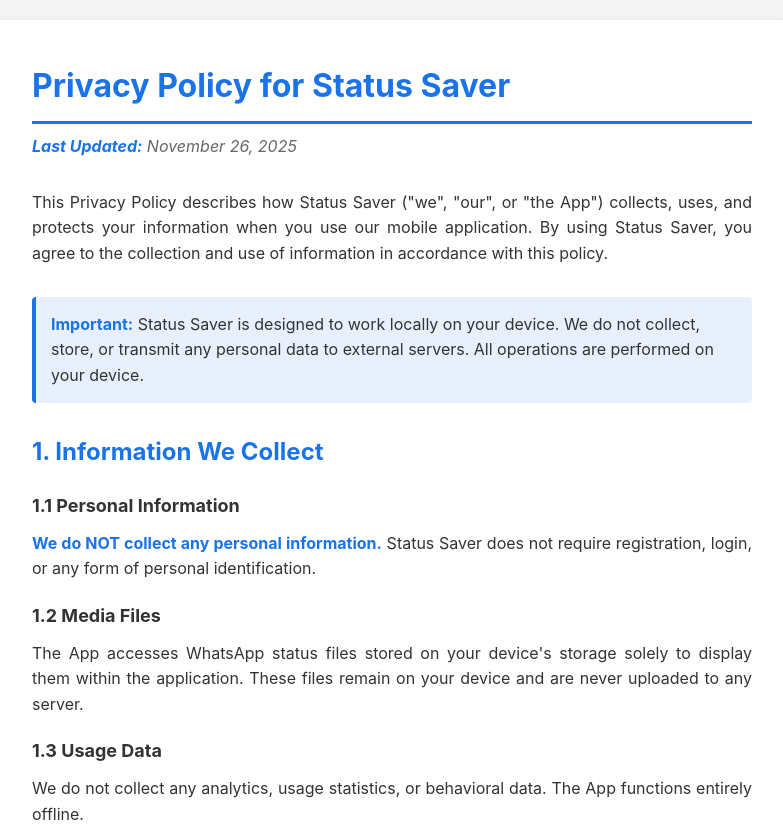
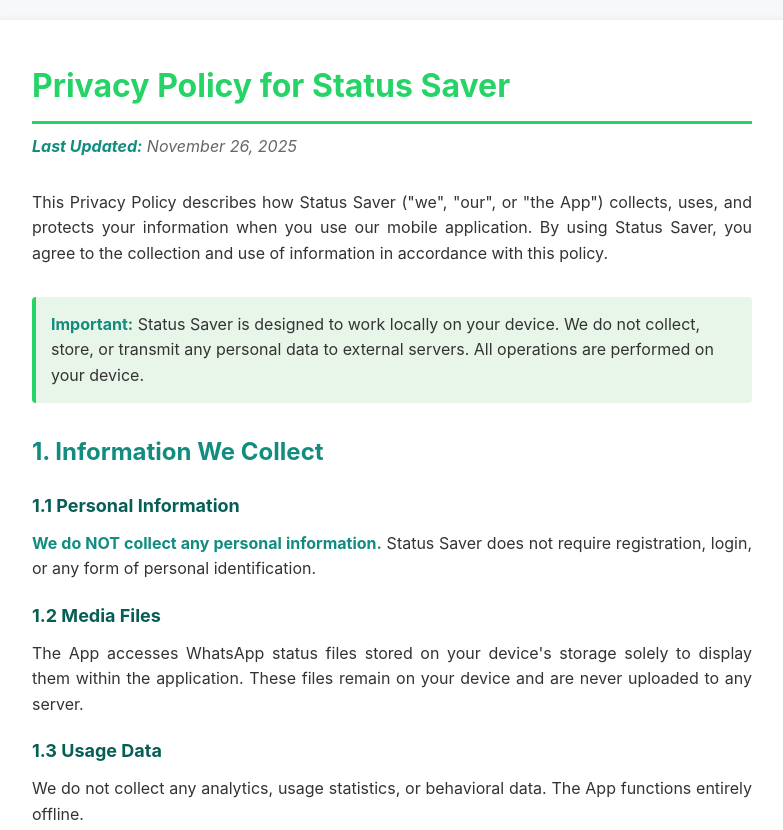
Before and after one commit to 1BilalHameed/PrivacyPolicies, a plain HTML site: page index.html in a window 1280 px wide. Shown: the top 830 px of the page, without its empty margins (248-1031 px from the left). Drawn offline with Linux system fonts and the light colour scheme.

Commit message:
Update index.html
change theme

```diff
--- a/index.html
+++ b/index.html
@@ -15,7 +15,7 @@
             font-family: -apple-system, BlinkMacSystemFont, 'Segoe UI', Roboto, Oxygen, Ubuntu, Cantarell, sans-serif;
             line-height: 1.6;
             color: #333;
-            background: #f5f5f5;
+            background: #F7F8FA;
             padding: 20px;
         }
 
@@ -29,22 +29,22 @@
         }
 
         h1 {
-            color: #1a73e8;
+            color: #25D366;
             font-size: 32px;
             margin-bottom: 10px;
-            border-bottom: 3px solid #1a73e8;
+            border-bottom: 3px solid #25D366;
             padding-bottom: 10px;
         }
 
         h2 {
-            color: #1a73e8;
+            color: #128C7E;
             font-size: 24px;
             margin-top: 30px;
             margin-bottom: 15px;
         }
 
         h3 {
-            color: #333;
+            color: #075E54;
             font-size: 18px;
             margin-top: 20px;
             margin-bottom: 10px;
@@ -65,9 +65,9 @@
         }
 
         .highlight {
-            background: #e8f0fe;
+            background: #E8F5E9;
             padding: 15px;
-            border-left: 4px solid #1a73e8;
+            border-left: 4px solid #25D366;
             margin: 20px 0;
             border-radius: 4px;
         }
@@ -90,7 +90,16 @@
         }
 
         strong {
-            color: #1a73e8;
+            color: #128C7E;
+        }
+
+        a {
+            color: #25D366;
+            text-decoration: none;
+        }
+
+        a:hover {
+            text-decoration: underline;
         }
 
         @media (max-width: 768px) {
@@ -299,8 +308,8 @@
         <div class="contact-info">
             <h2>14. Contact Us</h2>
             <p>If you have any questions, concerns, or requests regarding this Privacy Policy or our data practices, please contact us at:</p>
-            <p><strong>Email:</strong> bilalhameed0800@gmail.com</p>
-            <p><strong>Developer:</strong> Bilal Hameed</p>
+            <p><strong>Email:</strong> your-email@example.com</p>
+            <p><strong>Developer:</strong> Your Name/Company Name</p>
             <p><strong>Response Time:</strong> We aim to respond to all inquiries within 48 hours.</p>
         </div>
 
```
